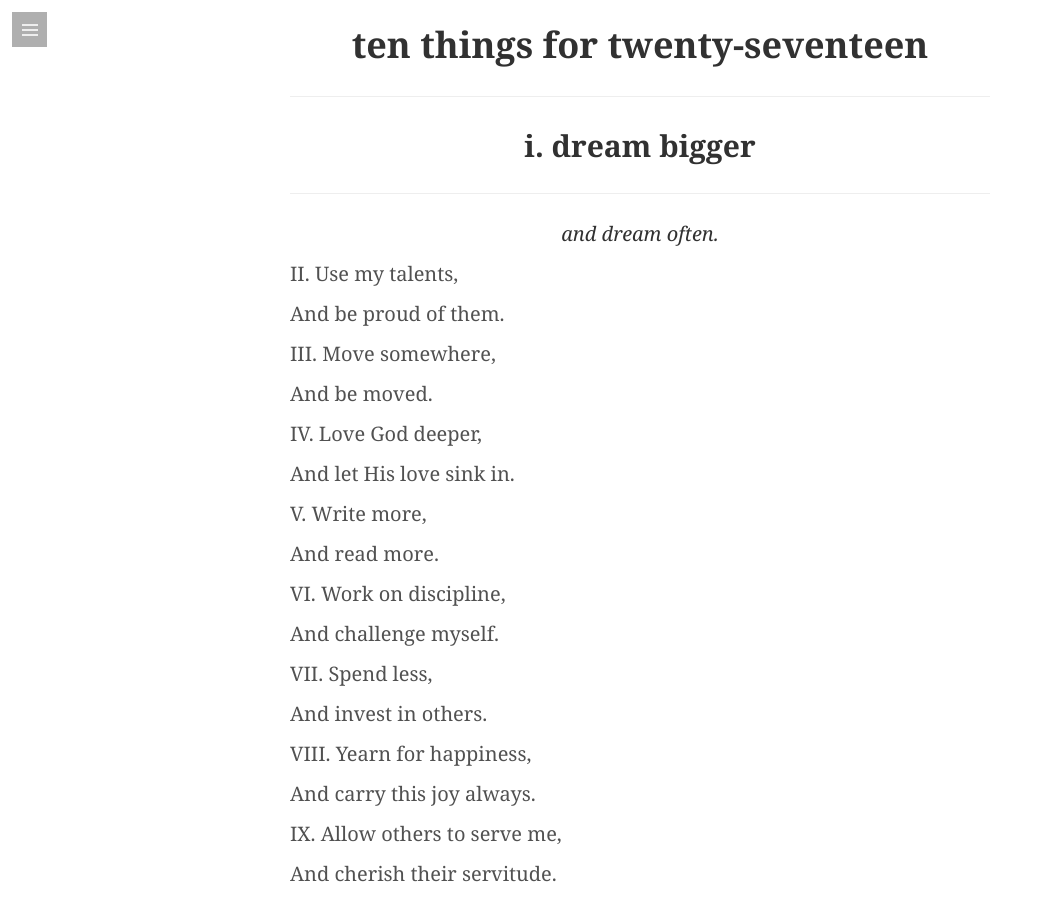
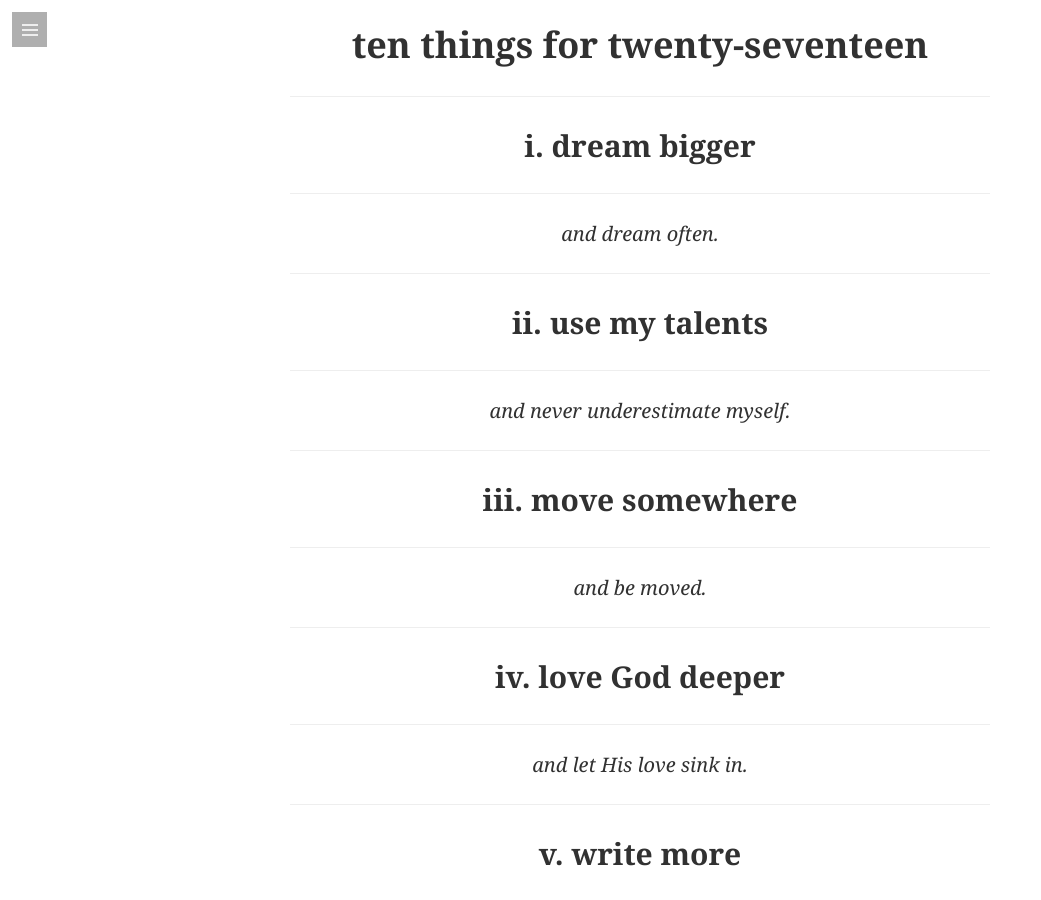
Before and after one commit to thejohnsullivan/McLeian, a Jekyll site: the page built from _posts/2017-01-20-ten-things.md, in a window 1280 px wide and 900 px high, scrolled down 962 px. Shown: the whole window, without its empty margins (0-1041 px from the left). Built offline with Jekyll 4.4.1, drawn with Linux system fonts in a browser that asks for light colours; some web fonts are replaced; comment, search, counter and statistics services are not loaded; some of the changed text lies outside the part shown.

Commit message:
Update 2017-01-20-ten-things.md

```diff
--- a/_posts/2017-01-20-ten-things.md
+++ b/_posts/2017-01-20-ten-things.md
@@ -19,38 +19,76 @@ theme_color:  302F2D
 
    *<center>and dream often.</center>*
 
-II. Use my talents,
+***
 
-And be proud of them.
+##  <center>ii. use my talents</center>
 
-III. Move somewhere,
+***
 
-And be moved.
+   *<center>and never underestimate myself.</center>*
 
-IV. Love God deeper,
+***
 
-And let His love sink in.
+##  <center>iii. move somewhere</center>
 
-V. Write more,
+***
 
-And read more.
+   *<center>and be moved.</center>*
 
-VI. Work on discipline,
+***
 
-And challenge myself.
+##  <center>iv. love God deeper</center>
 
-VII. Spend less,
+***
 
-And invest in others.
+   *<center>and let His love sink in.</center>*
 
-VIII. Yearn for happiness,
+***
 
-And carry this joy always.
+##  <center>v. write more</center>
 
-IX. Allow others to serve me,
+***
 
-And cherish their servitude.
+   *<center>and read more.</center>*
 
-X. Find confidence,
+***
 
-And inspire others.
+##  <center>vi. work on discipline</center>
+
+***
+
+   *<center>and challenge myself.</center>*
+
+***
+
+##  <center>vii. spend less</center>
+
+***
+
+   *<center>and invest in others.</center>*
+
+***
+
+##  <center>viii. yearn for happiness</center>
+
+***
+
+   *<center>and carry this joy always.</center>*
+
+***
+
+##  <center>ix. allow others to serve me</center>
+
+***
+
+   *<center>and cherish their servitude.</center>*
+
+***
+
+##  <center>x. find confidence</center>
+
+***
+
+   *<center>and inspire others.</center>*
+
+***
```
